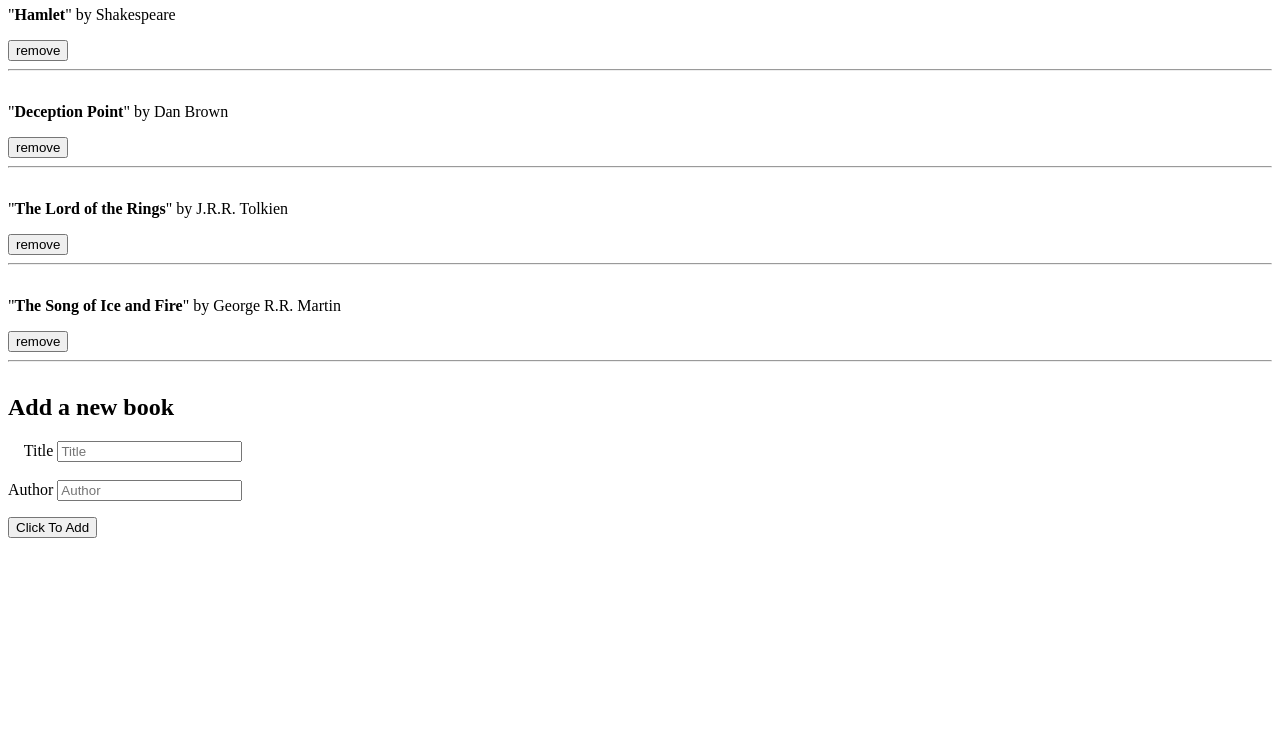
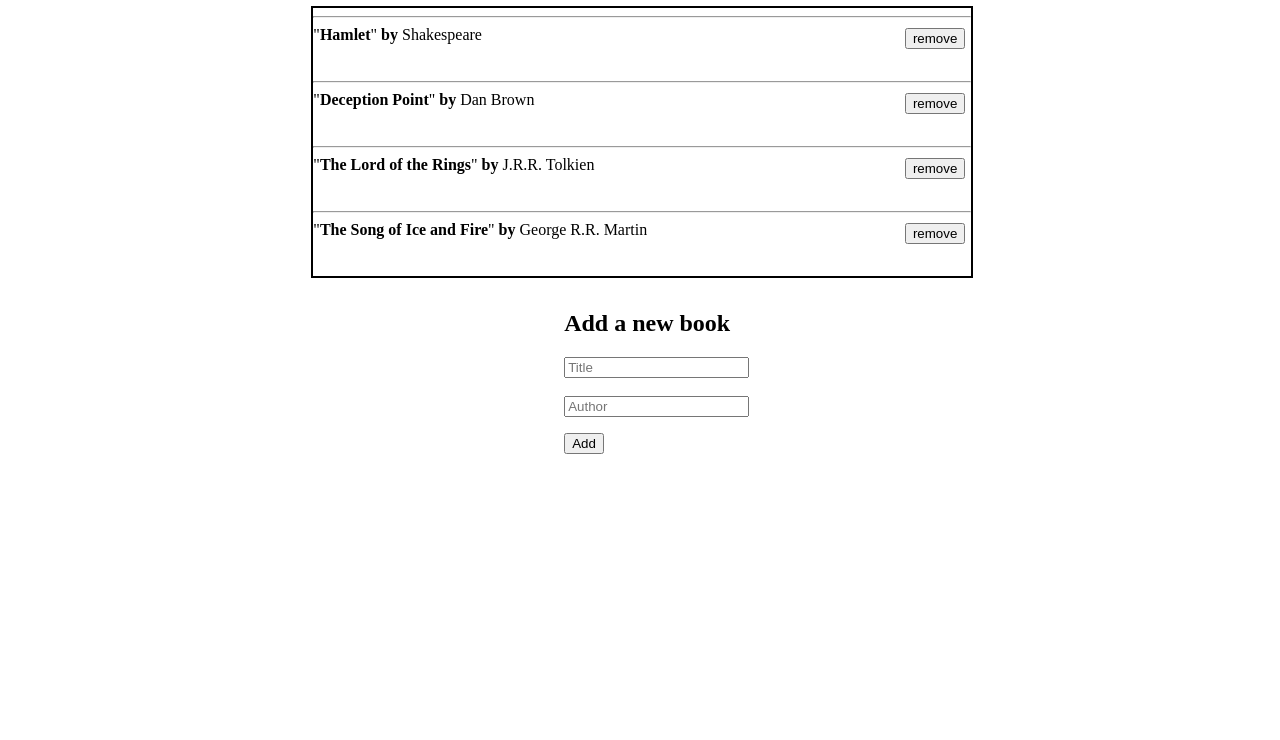
Before and after one commit to AliRezaBmeDu/book-shelf, a website: page index.html in a window 1280 px wide. Shown: the part 60-800 px from the top of the page. Drawn offline with Linux system fonts and the light colour scheme.

Commit message:
Style app to match wireframe

```diff
--- a/css/style.css
+++ b/css/style.css
@@ -2,8 +2,15 @@
   margin: auto;
 }
 
+h1 {
+  text-align: center;
+}
+
 .books {
   margin-bottom: 2rem;
+  border: 2px solid;
+  width: 52%;
+  margin-left: 24%;
 }
 
 .singlebook {
@@ -11,9 +18,14 @@
 }
 
 .remove {
-  margin-top: 1rem;
+  margin-top: -1rem;
+  margin-left: 90%;
 }
 
 #add {
   margin-top: 1rem;
 }
+
+.form {
+  margin-left: 44%;
+}
--- a/index.html
+++ b/index.html
@@ -12,18 +12,16 @@
         <div class="books" id="books">
         </div>
 
+        <div class="form">
         <h2>Add a new book</h2>
-        <div class="new-input">
-            &nbsp; &nbsp; <label class="new-title">Title
-                <input type="text" id="new-title" placeholder="Title">
-            </label> <br><br>
-            <label class="new-author" >Author
-                <input type="text" id="new-author" placeholder="Author">
-            </label>
+            <div class="new-input">
+                    <input type="text" id="new-title" placeholder="Title"> <br> <br>
+                    <input type="text" id="new-author" placeholder="Author">
+            </div>
+            <button id="add">
+               Add
+            </button>
         </div>
-        <button id="add">
-            Click To Add
-        </button>
         <script src="./javascripts/refractor.js"></script>
     </body>
 </html>
--- a/javascripts/refractor.js
+++ b/javascripts/refractor.js
@@ -39,9 +39,9 @@ class BookDB {
       const bookElement = document.createElement('div');
       bookElement.classList.add('singlebook');
       bookElement.innerHTML = `
-          <div class="book-detail">"<strong>${book.title}</strong>" by ${book.author}</div>
+      <hr>
+          <div class="book-detail">"<strong>${book.title}</strong>"  <strong>by</strong> ${book.author}</div>
           <button class="remove" onclick="bookDB.removeBook('${book.title}', '${book.author}')">remove</button>
-          <hr>
           `;
       bookshelf.appendChild(bookElement);
     });
```
